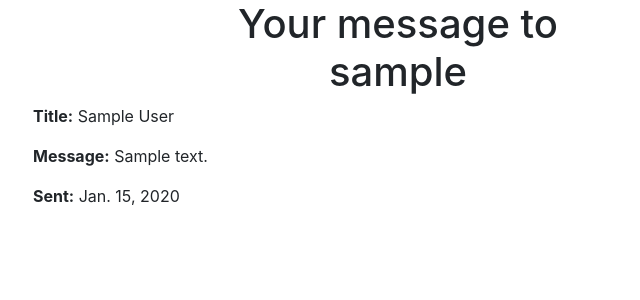
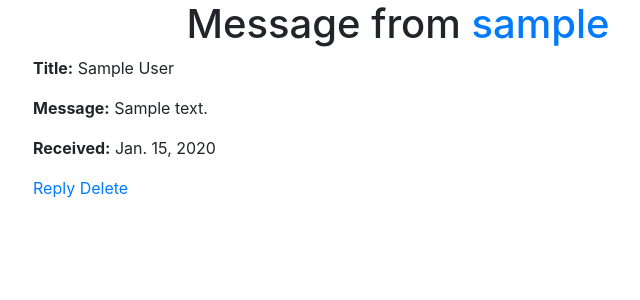
Before and after one commit to dragon-fire-fly/developer_matcher, a Django app: page /user/messages/1/ in a window 1280 px wide. Shown: the part 56-356 px from the top of the page, without its empty margins (242-882 px from the left). Run offline with Django 3.2, Linux system fonts and the light colour scheme; tables that the repository leaves empty hold one stand-in row (values such as "Sample post"); some libraries are stand-ins or nearby versions.

Commit message:
FEAT: Add delete message view and url route

```diff
--- a/app_home/templates/app_home/user_detail_view.html
+++ b/app_home/templates/app_home/user_detail_view.html
@@ -8,7 +8,12 @@
             <h1 class="text-center">{{ user_for_profile.username }}'s Profile</h1>
             <div class="circle-container">
                 <div class="circle-img">
+                        {% if user_for_profile.profile_pic.values %}
                         <img src={{user_for_profile.profile_pic.values.0.profile_picture.url}} alt="">
+                        {% else %}
+                        <img src="http://placekitten.com/300/300" alt="">
+                        {% endif %}
+                        </a>
                 </div>
             </div>
         </div>
@@ -46,6 +51,7 @@
             {% endfor %}</p>
             {% endif %}
 
+            <a href="{% url 'app_user:add_message' user_for_profile.pk %}">Send message</a>
         </div>
     </div>
 </div>
--- a/app_user/templates/app_user/individual_msg.html
+++ b/app_user/templates/app_user/individual_msg.html
@@ -5,17 +5,19 @@
 <div class="container">
     <div class="row">
         <div class="col-md-8 offset-md-2">
-            {% if msg_type == received %}
-            <h1 class="text-center">Message from {{ msg.user_sender.username }}</h1>
-            <p><u><strong>Title:</strong> {{ msg.title }}</p>
+            {% if msg_type == "received" %}
+            <h1 class="text-center">Message from <a href="{% url 'app_home:profile-detail-view' msg.user_sender.pk %}">{{ msg.user_sender.username }}</a></h1>
+            <p><strong>Title:</strong> {{ msg.title }}</p>
             <p><strong>Message:</strong> {{ msg.message }}</p>
             <p><strong>Received:</strong> {{ msg.sent_date }}</p>
+            <a href="{% url 'app_user:add_message' msg.user_sender.pk %}">Reply</a>
             {% else %}
             <h1 class="text-center">Your message to <br>{{ msg.user_receiver.username }}</h1>
             <p><strong>Title:</strong> {{ msg.title }}</p>
             <p><strong>Message:</strong> {{ msg.message }}</p>
             <p><strong>Sent:</strong> {{ msg.sent_date }}</p>
             {% endif %}
+            <a href="{% url 'app_user:delete_message' msg.pk %}">Delete</a>
         </div>
     </div>
 </div>
--- a/app_user/urls.py
+++ b/app_user/urls.py
@@ -15,4 +15,5 @@ urlpatterns = [
     path("messages/", views.Messages.as_view(), name="messages"),
     path("messages/<int:pk>/", views.IndividualMsg.as_view(), name="individual_msg"),
     path("messages/send/<int:pk>/", views.AddMessage.as_view(), name="add_message"),
+    path("messages/delete/<int:pk>/", views.DeleteMessage.as_view(), name="delete_message"),
 ]
--- a/app_user/views.py
+++ b/app_user/views.py
@@ -224,3 +224,13 @@ class AddMessage(TemplateView):
             new_msg.save()
             messages.success(request, "Message sent!")
         return redirect("app_user:messages")
+
+
+class DeleteMessage(TemplateView):
+    model = Message
+
+    def get(self, request, *args, **kwargs):
+        message = get_object_or_404(Message, pk=kwargs["pk"])
+        message.delete()
+        messages.success(request, "Message successfully deleted!")
+        return redirect(reverse("app_user:messages"))
```
